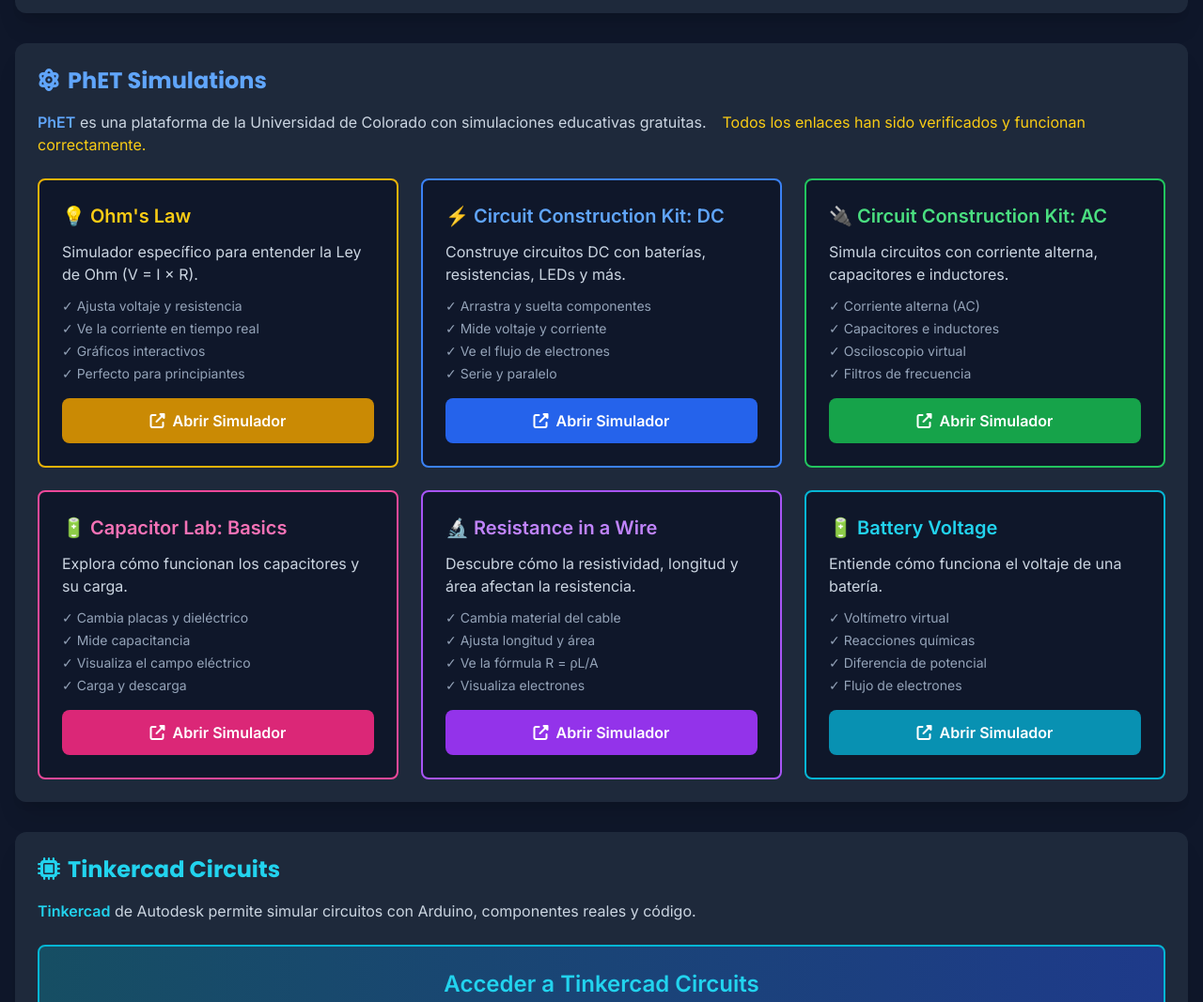
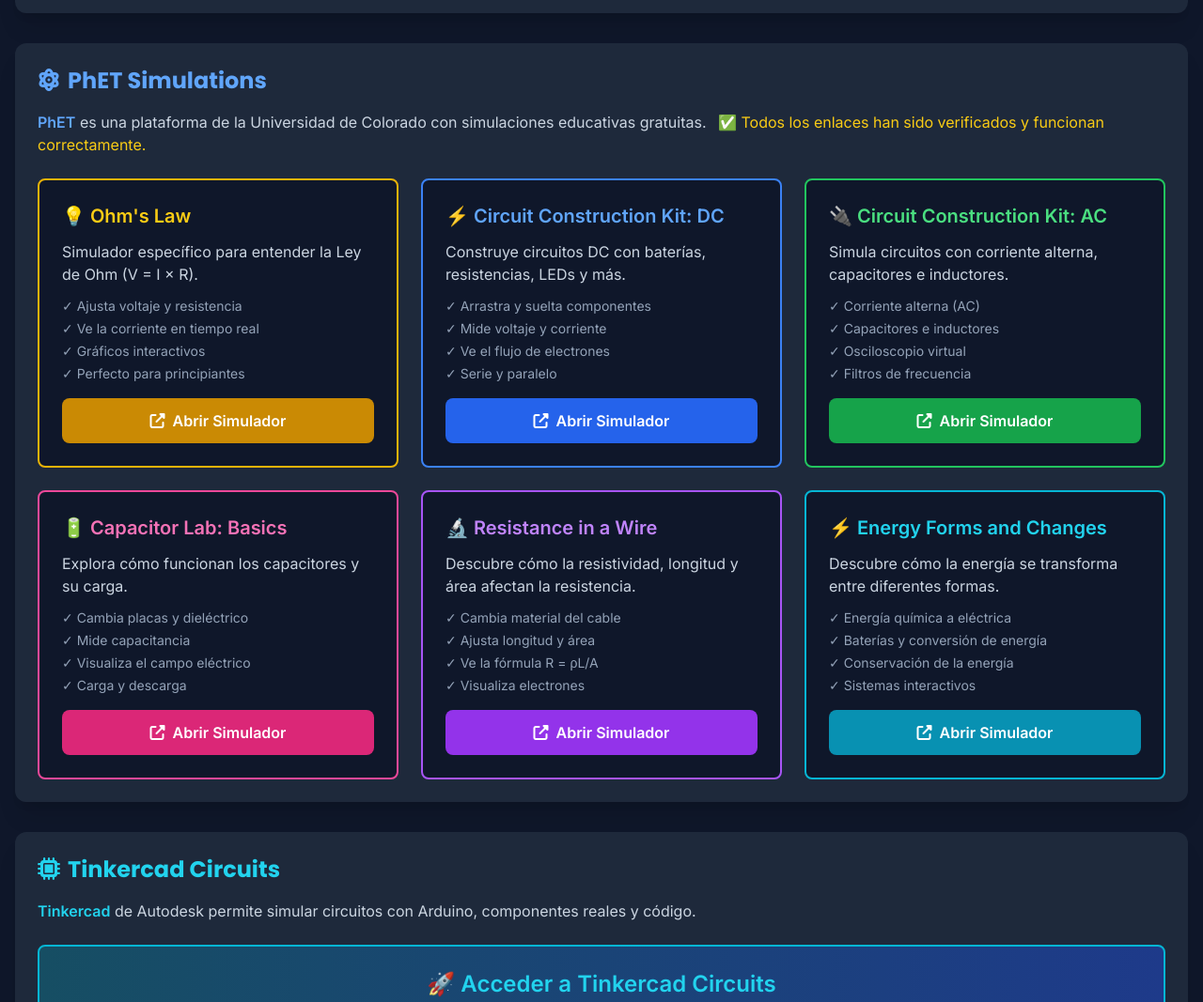
Before and after one commit to alexparraleschoez-ux/electrolearn, a plain HTML site: page modulos/modulo10-laboratorio/index.html in a window 1280 px wide. Shown: the part 500-1567 px from the top of the page at 94% size. Drawn offline with nearby package versions, Linux system fonts and the light colour scheme.

Commit message:
Módulo 10: Laboratorios PhET verificados y funcionando

```diff
--- a/modulos/modulo10-laboratorio/index.html
+++ b/modulos/modulo10-laboratorio/index.html
@@ -112,7 +112,7 @@
             </h2>
             <p class="text-slate-300 mb-6">
                 <strong class="text-blue-400">PhET</strong> es una plataforma de la Universidad de Colorado con simulaciones educativas gratuitas.
-                <span class="text-yellow-400 ml-2">️ Todos los enlaces han sido verificados y funcionan correctamente.</span>
+                <span class="text-yellow-400 ml-2">✅ Todos los enlaces han sido verificados y funcionan correctamente.</span>
             </p>
 
             <div class="grid md:grid-cols-2 lg:grid-cols-3 gap-6">
@@ -185,7 +185,7 @@
                     </a>
                 </div>
 
-                <!-- Resistance in a Wire (NUEVO - reemplaza Battery-Resistor) -->
+                <!-- Resistance in a Wire -->
                 <div class="simulador-card bg-slate-900 p-6 rounded-lg border-2 border-purple-500">
                     <h3 class="text-xl font-bold mb-3 text-purple-400">🔬 Resistance in a Wire</h3>
                     <p class="text-slate-300 mb-3">Descubre cómo la resistividad, longitud y área afectan la resistencia.</p>
@@ -202,25 +202,25 @@
                     </a>
                 </div>
 
-                <!-- Battery Voltage (NUEVO - reemplaza Signal Circuit) -->
+                <!-- Energy Forms and Changes -->
                 <div class="simulador-card bg-slate-900 p-6 rounded-lg border-2 border-cyan-500">
-                    <h3 class="text-xl font-bold mb-3 text-cyan-400">🔋 Battery Voltage</h3>
-                    <p class="text-slate-300 mb-3">Entiende cómo funciona el voltaje de una batería.</p>
+                    <h3 class="text-xl font-bold mb-3 text-cyan-400">⚡ Energy Forms and Changes</h3>
+                    <p class="text-slate-300 mb-3">Descubre cómo la energía se transforma entre diferentes formas.</p>
                     <ul class="text-sm text-slate-400 mb-4 space-y-1">
-                        <li>✓ Voltímetro virtual</li>
-                        <li>✓ Reacciones químicas</li>
-                        <li>✓ Diferencia de potencial</li>
-                        <li>✓ Flujo de electrones</li>
+                        <li>✓ Energía química a eléctrica</li>
+                        <li>✓ Baterías y conversión de energía</li>
+                        <li>✓ Conservación de la energía</li>
+                        <li>✓ Sistemas interactivos</li>
                     </ul>
-                    <a href="https://phet.colorado.edu/sims/html/battery-voltage/latest/battery-voltage_all.html"
+                    <a href="https://phet.colorado.edu/sims/html/energy-forms-and-changes/latest/energy-forms-and-changes_all.html"
                        target="_blank"
                        class="block bg-cyan-600 hover:bg-cyan-500 text-white font-bold py-3 rounded-lg text-center transition">
                         <i class="fas fa-external-link-alt mr-2"></i>Abrir Simulador
                     </a>
                 </div>
 
-            </div>
-        </div>
+            </div> <!-- ✅ AQUÍ ESTABA EL ERROR: Faltaba cerrar el grid -->
+        </div> <!-- ✅ Y Faltaba cerrar la sección de PhET -->
 
         <!-- TINKERCAD CIRCUITS -->
         <div class="bg-slate-800 p-6 rounded-xl shadow-xl section-animate">
@@ -232,7 +232,7 @@
             </p>
 
             <div class="bg-gradient-to-r from-cyan-900 to-blue-900 p-6 rounded-lg text-center border-2 border-cyan-500 mb-6">
-                <h3 class="text-2xl font-bold mb-3 text-cyan-400"> Acceder a Tinkercad Circuits</h3>
+                <h3 class="text-2xl font-bold mb-3 text-cyan-400">🚀 Acceder a Tinkercad Circuits</h3>
                 <p class="text-slate-300 mb-4">Crea una cuenta gratuita y empieza a experimentar</p>
                 <a href="https://www.tinkercad.com/circuits" target="_blank"
                    class="inline-block bg-cyan-600 hover:bg-cyan-500 text-white font-bold py-4 px-8 rounded-lg text-lg transition">
```
